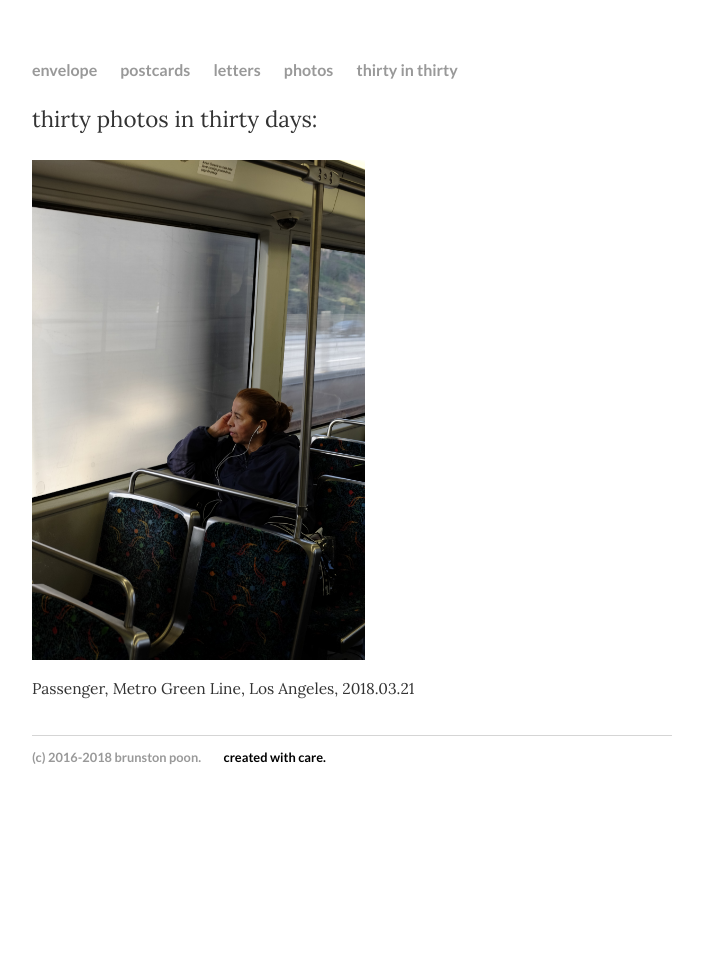
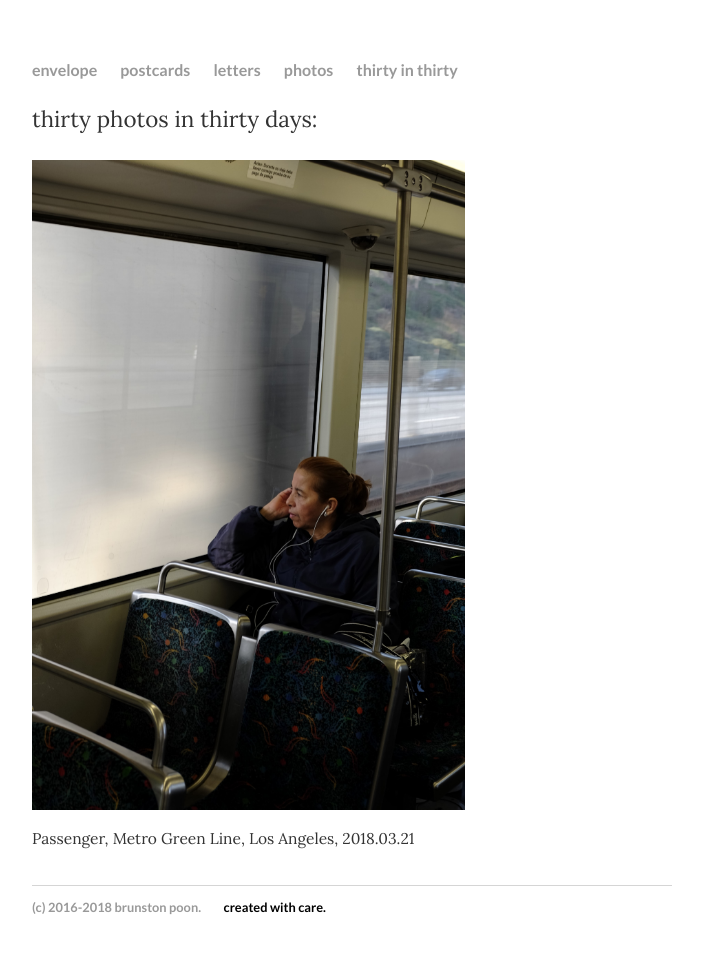
Before and after one commit to brunston/albatrossianweb, a Jekyll site: the page built from photos/thirtyinthirty/index.md, in a window 1280 px wide. Shown: the whole page, without its empty margins (288-991 px from the left). Built offline with Jekyll 4.4.1, drawn with Linux system fonts in a browser that asks for light colours; before the commit the page ends 900 px from its top, so only the background shows below that.

Commit message:
sizing again

```diff
--- a/photos/thirtyinthirty/index.md
+++ b/photos/thirtyinthirty/index.md
@@ -5,5 +5,5 @@ title: The Albatrossian - Thirty in Thirty
 
 thirty photos in thirty days:
 
-<img src="static/brunston_3030_day_1.jpg" alt="Thirty in Thirty, Day 1" style="height:500px;"/><br>
+<img src="static/brunston_3030_day_1.jpg" alt="Thirty in Thirty, Day 1" style="height:650px;"/><br>
 <sub><sup>Passenger, Metro Green Line, Los Angeles, 2018.03.21</sup></sub>
```
